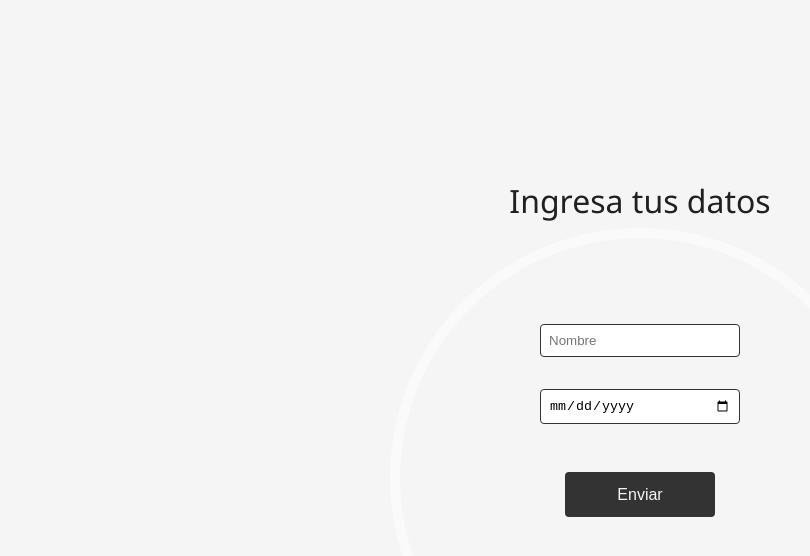
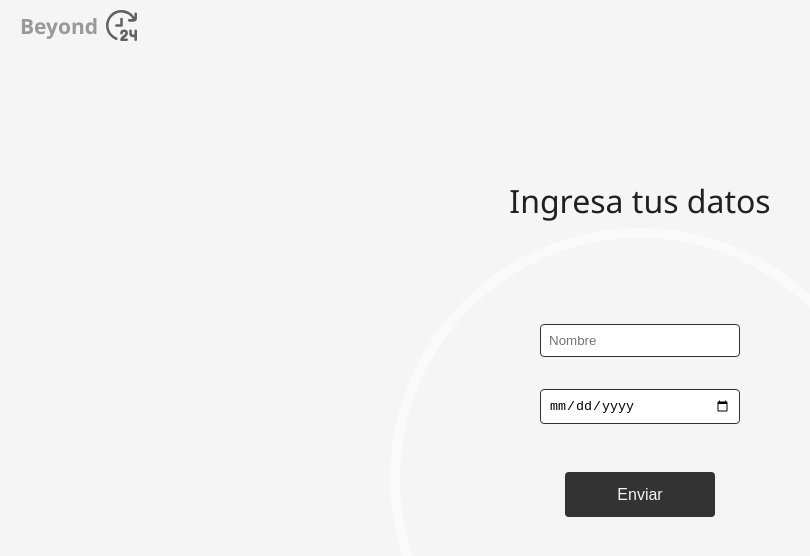
Before and after one commit to PabloC-Chiavarino/reactjs-beyondtime-webapp, a React (Vite) app: page / in a window 1280 px wide. Shown: the top 556 px of the page, without its empty margins (0-810 px from the left). Built offline with nearby package versions, Linux system fonts and the light colour scheme.

Commit message:
feat: add Logo component and text content in HeartBeat component

```diff
--- a/src/App.jsx
+++ b/src/App.jsx
@@ -1,5 +1,5 @@
 import { useState } from 'react'
-import { FlowScreen, UserForm, HeartBeat } from './components'
+import { FlowScreen, UserForm, HeartBeat, Logo } from './components'
 import './App.css'
 
 function App () {
@@ -7,6 +7,7 @@ function App () {
 
   return (
     <div className='App'>
+      <Logo />
       {step === 'welcome' && <FlowScreen type='welcome' onFinish={() => setStep('userData')} />}
       {step === 'userData' && <UserForm onComplete={() => setStep('begin')} />}
       {step === 'begin' && <FlowScreen type='begin' onFinish={() => setStep('beats')} />}
--- a/src/components/HeartBeat/index.jsx
+++ b/src/components/HeartBeat/index.jsx
@@ -4,15 +4,14 @@ import { heartImg } from '../../assets/img'
 const HeartBeat = () => {
   return (
     <div className='beats__container fadeIn'>
-      <p className='beats__textA'>Lorem ipsum dolor sit amet consectetur adipisicing elit. Praesentium voluptatibus iusto itaque, sunt deserunt voluptas commodi pariatur omnis beatae tenetur excepturi illum, ex recusandae ratione atque, odit quisquam harum. Soluta!</p>
+      <p className='beats__textA'>Hasta ahora, tu corazón ha latido 'totalBeats' veces, lo que equivale a 'totalSteps' pasos. Con ellos, podrías haber dado aproximadamente 'worldTrips' vueltas al mundo..y aún te quedan muchos por dar !</p>
       <h1 className='beats__title'>Latidos totales</h1>
       <div className='beats__subcontainer'>
         <img className='beats__heart' src={heartImg} alt='heart' />
-        {/* <img className='beats__heartB' src={heartImg} alt='heart' /> */}
         <div className='beat__first' />
         <div className='beat__second' />
       </div>
-      <p className='beats__textB'>Lorem ipsum dolor sit amet consectetur adipisicing elit. Praesentium voluptatibus iusto itaque, sunt deserunt voluptas commodi pariatur omnis beatae tenetur excepturi illum, ex recusandae ratione atque, odit quisquam harum. Soluta!</p>
+      <p className='beats__textB'>Tu corazón ha generado 'totalEnergy' kWh, suficiente para alimentar una casa por 'homeDays' días o recorrer 'electricCarKm' km en un auto eléctrico. No solo te mantiene vivo, también es una eficiente fuente de energía !</p>
     </div>
   )
 }
--- a/src/components/HeartBeat/styles.css
+++ b/src/components/HeartBeat/styles.css
@@ -72,7 +72,7 @@
 
 .beats__textA,
 .beats__textB {
-   font-weight: 400;
+   font-weight: 450;
    color: #202020;
    width: 350px;
    opacity: 0;
--- /dev/null
+++ b/src/components/Logo/index.jsx
@@ -0,0 +1,13 @@
+import { time24 } from '../../assets/img'
+import './styles.css'
+
+const Logo = () => {
+  return (
+    <div className='logo__container fadeIn'>
+      <h1>Beyond</h1>
+      <img src={time24} alt='logo' />
+    </div>
+  )
+}
+
+export default Logo
--- /dev/null
+++ b/src/components/Logo/styles.css
@@ -0,0 +1,19 @@
+.logo__container {
+   position: absolute;
+   width: fit-content;
+   display: flex;
+   align-items: center;
+   gap: 0.5rem;
+   margin: 10px 0 0 20px;
+   z-index: 1;
+}
+
+.logo__container h1 {
+   font-size: 21px;
+   color: #999999;
+}
+
+.logo__container img {
+   width: 31px;
+   opacity: 0.6;
+}
--- a/src/components/index.js
+++ b/src/components/index.js
@@ -1,3 +1,4 @@
+export { default as Logo } from './Logo'
 export { default as UserForm } from './UserForm'
 export { default as FlowScreen } from './FlowScreen'
 export { default as HeartBeat } from './HeartBeat'
```
